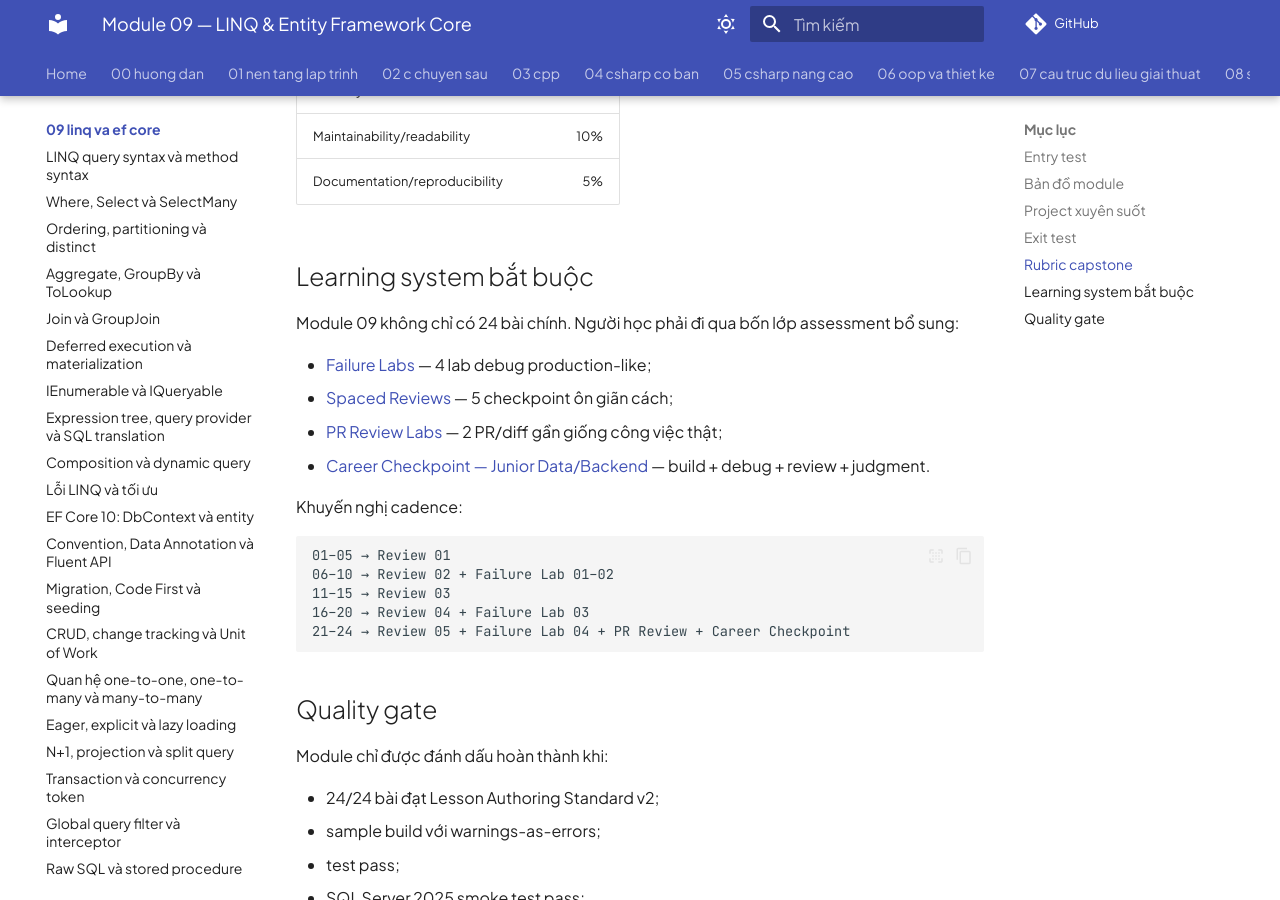
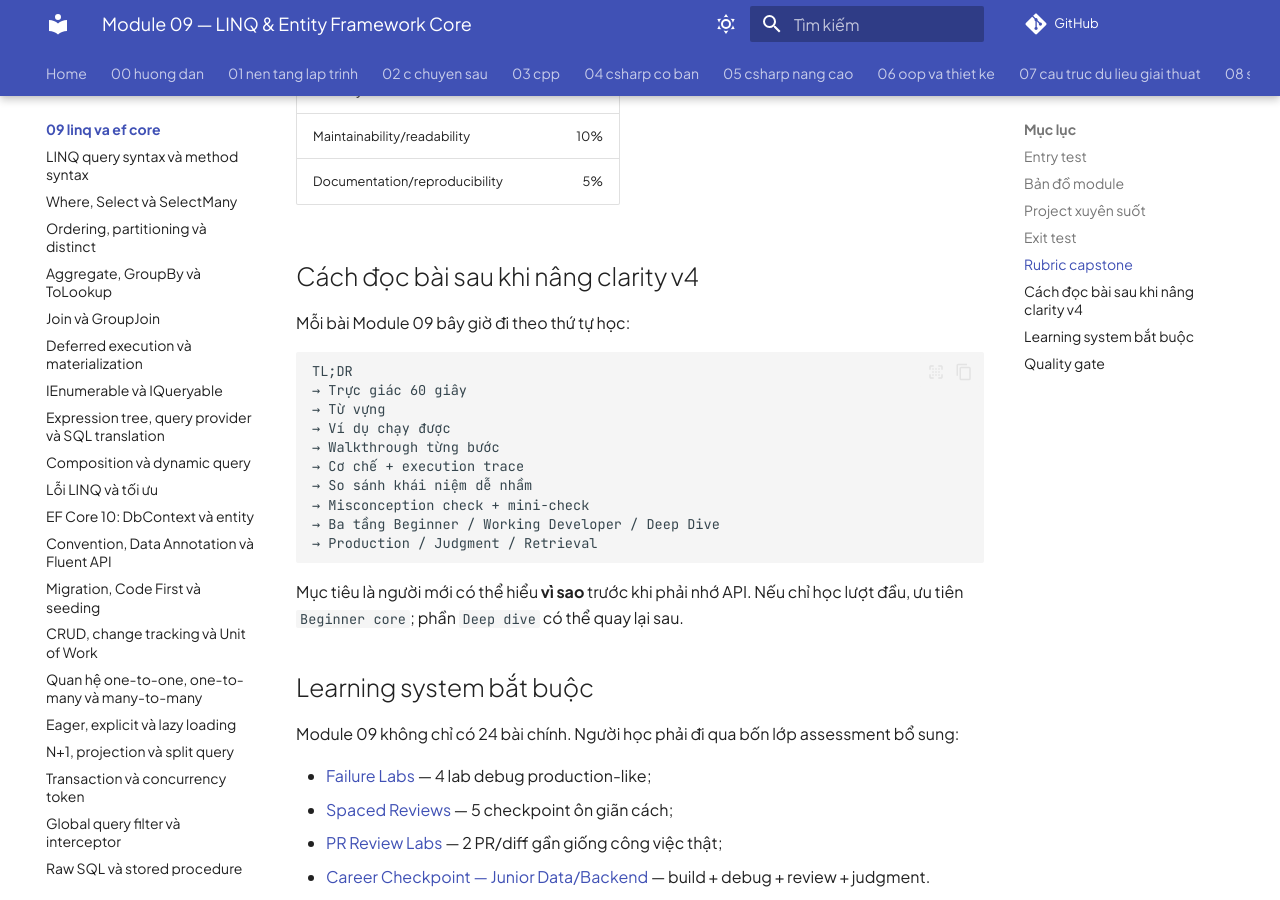
Before and after one commit to Xuanthanh-dzz/full-stack, an MkDocs documentation site: the page built from fullstack-roadmap/09-linq-va-ef-core/index.md, in a window 1280 px wide and 900 px high, scrolled down 2530 px. Built offline with MkDocs 1.6.1 and Material for MkDocs 9.7.7, drawn with Linux system fonts in a browser that asks for light colours; comment, search, counter and statistics services are not loaded.

Commit message:
docs(module-09): document beginner-first learning flow

```diff
--- a/fullstack-roadmap/09-linq-va-ef-core/index.md
+++ b/fullstack-roadmap/09-linq-va-ef-core/index.md
@@ -91,6 +91,25 @@ Không copy sample:
 | Maintainability/readability | 10% |
 | Documentation/reproducibility | 5% |
 
+## Cách đọc bài sau khi nâng clarity v4
+
+Mỗi bài Module 09 bây giờ đi theo thứ tự học:
+
+~~~text
+TL;DR
+→ Trực giác 60 giây
+→ Từ vựng
+→ Ví dụ chạy được
+→ Walkthrough từng bước
+→ Cơ chế + execution trace
+→ So sánh khái niệm dễ nhầm
+→ Misconception check + mini-check
+→ Ba tầng Beginner / Working Developer / Deep Dive
+→ Production / Judgment / Retrieval
+~~~
+
+Mục tiêu là người mới có thể hiểu **vì sao** trước khi phải nhớ API. Nếu chỉ học lượt đầu, ưu tiên `Beginner core`; phần `Deep dive` có thể quay lại sau.
+
 ## Learning system bắt buộc
 
 Module 09 không chỉ có 24 bài chính. Người học phải đi qua bốn lớp assessment bổ sung:
```
